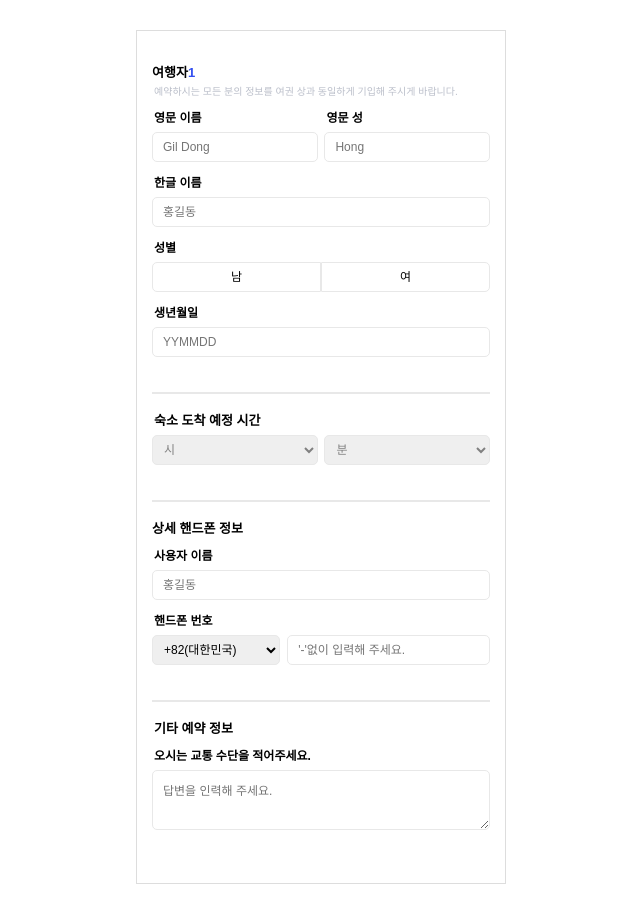
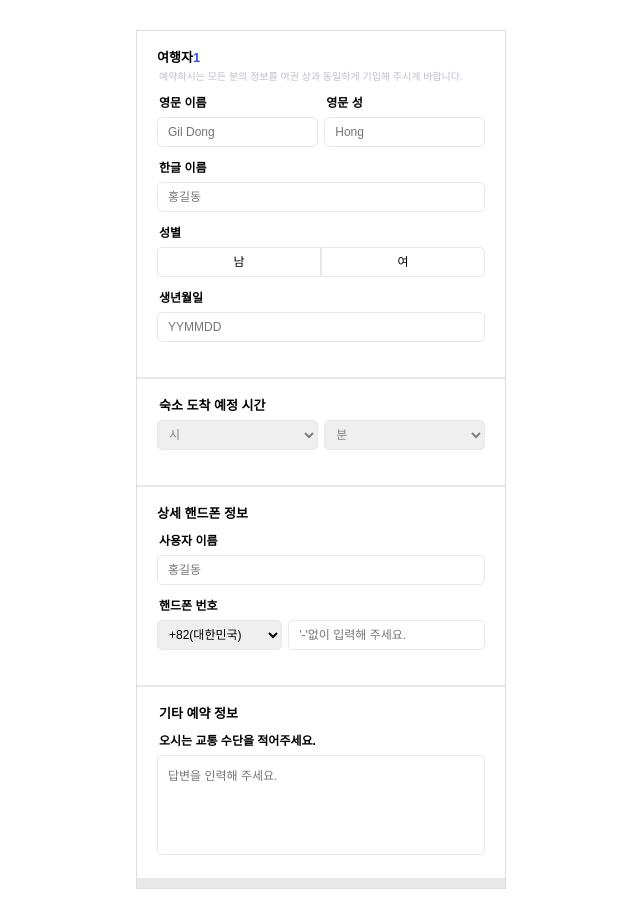
Before and after one commit to haerang94/react-reservation-form, a React (Create React App) app: page / in a window 1280 px wide. Shown: the whole page, without its empty margins (319-959 px from the left). Built offline with nearby package versions, Linux system fonts and the light colour scheme; a web font is replaced by a local one.

Commit message:
feat: 기타 예약 정보 컴포넌트 UI 구현 및 전체 UI 수정

```diff
--- a/src/components/ContactInfo.js
+++ b/src/components/ContactInfo.js
@@ -3,7 +3,7 @@ import styled from "styled-components";
 
 const ContactWrapper = styled.section`
   width: 100%;
-  padding: 20px 0;
+  padding: 20px;
   border-bottom: 2px solid ${(props) => props.theme.color.lightGray};
   & header {
     font-weight: bold;
--- a/src/components/OtherInfo.js
+++ b/src/components/OtherInfo.js
@@ -3,16 +3,15 @@ import styled from "styled-components";
 
 const OtherInfoWrapper = styled.section`
   width: 100%;
-  padding: 20px 0;
+  padding: 20px;
   & header {
     font-weight: bold;
     font-size: ${(props) => props.theme.size.md};
     margin-bottom: 15px;
     padding-left: 2px;
   }
-  & > * {
-    margin-bottom: 15px;
-  }
+
+  border-bottom: 10px solid ${(props) => props.theme.color.lightGray};
 `;
 
 const Transportation = styled.div`
@@ -26,10 +25,11 @@ const Transportation = styled.div`
 
   & textarea {
     padding: 10px;
-    height: 60px;
+    height: 100px;
     width: 100%;
     border: 1px solid ${(props) => props.theme.color.lightGray};
     border-radius: 5px;
+    resize: none;
   }
 `;
 
--- a/src/components/Time.js
+++ b/src/components/Time.js
@@ -3,7 +3,7 @@ import styled from "styled-components";
 
 const TimeWrapper = styled.section`
   width: 100%;
-  padding: 20px 0;
+  padding: 20px;
   border-bottom: 2px solid ${(props) => props.theme.color.lightGray};
   & header {
     font-weight: bold;
--- a/src/components/Traveler.js
+++ b/src/components/Traveler.js
@@ -6,7 +6,7 @@ const TraverlerWrapper = styled.section`
   min-height: 300px;
   display: flex;
   flex-direction: column;
-  padding: 20px 0;
+  padding: 20px;
   border-bottom: 2px solid ${(props) => props.theme.color.lightGray};
   & > * {
     margin-bottom: 15px;
--- a/src/pages/Reservation.js
+++ b/src/pages/Reservation.js
@@ -9,17 +9,18 @@ const ReservationWrapper = styled.section`
   width: 370px;
   min-height: 300px;
   border: 1px solid #ddd;
-  padding: 15px;
 `;
 
 const Reservation = () => {
   return (
+    <>
       <ReservationWrapper>
         <TravelerContainer />
         <TimeContainer />
         <ContactInfoContainer />
         <OtherInfoContainer />
       </ReservationWrapper>
+    </>
   );
 };
 
```
Lines whose indentation alone changed are shown as unchanged.
